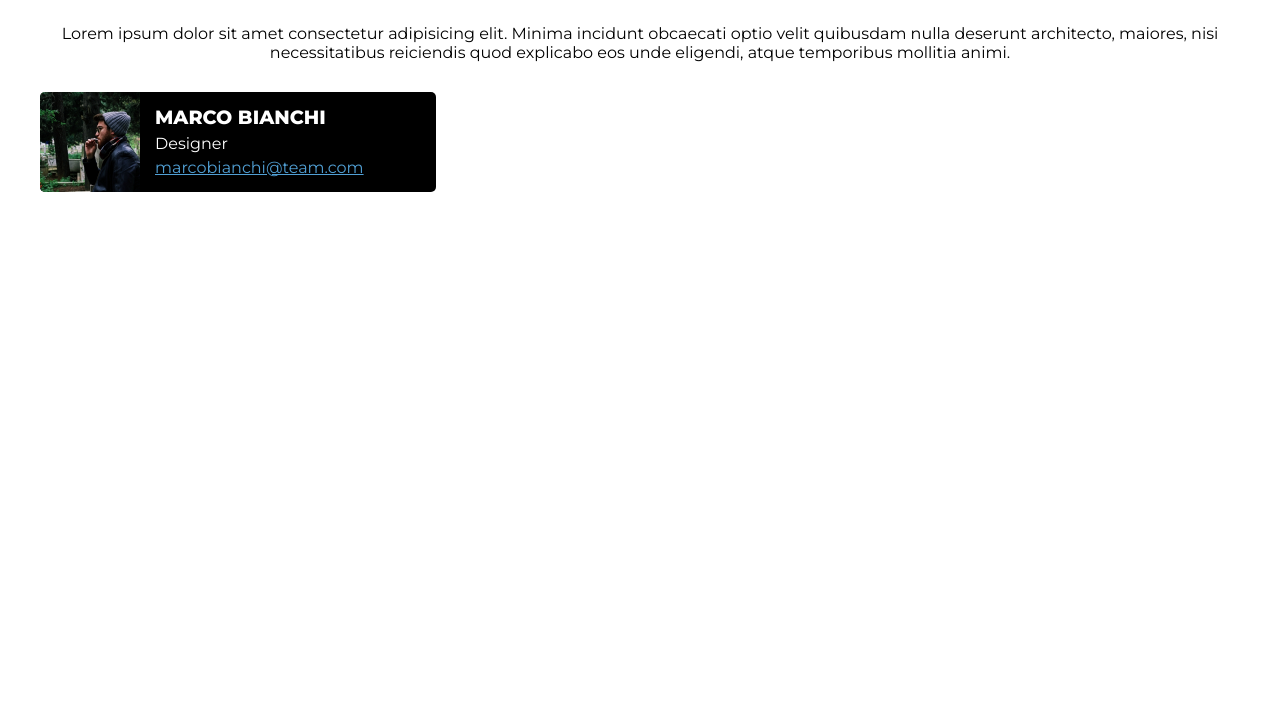
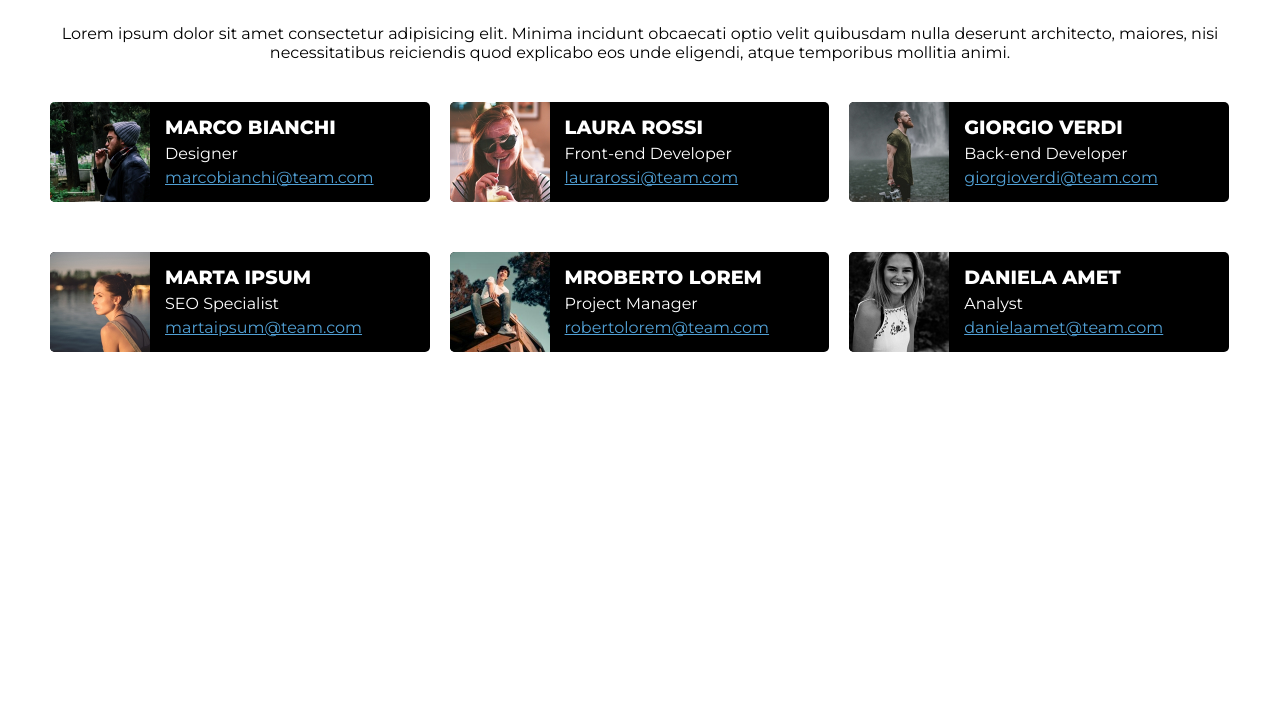
Before and after one commit to Garox7/html-css-float-cards, a plain HTML site: page index.html in a window 1280 px wide. Shown: the part 94-800 px from the top of the page. Drawn offline with Linux system fonts and the light colour scheme.

Commit message:
layout completed

```diff
--- a/css/style.css
+++ b/css/style.css
@@ -16,19 +16,32 @@ main {
 .title {
     font-size: 3em;
     text-align: center;
+    color: rgb(255, 0, 111);
     margin: 20px 0 40px;
 }
 
 .subtitle {
     text-align: center;
-    margin-bottom: 30px;
+    margin-bottom: 40px;
+}
+
+.row {
+    margin-bottom: 50px;
+}
+
+.row::after {
+    content: "";
+    display: table;
+    clear: both;
 }
 
 .card {
     background-color: black;
     color: white;
-    width: 33%;
+    width: calc(33.3% - 20px);
     border-radius: 5px;
+    float: left;
+    margin: 0 10px;
 }
 
 .card::after {
--- a/index.html
+++ b/index.html
@@ -25,10 +25,46 @@
                 </div>
             </div>
             <div class="card">
-
+                <img src="img/female1.png" alt="">
+                <div class="card-info">
+                    <h2>LAURA ROSSI</h2>
+                    <p>Front-end Developer</p>
+                    <a href="#">laurarossi@team.com</a>
+                </div>
             </div>
             <div class="card">
-
+                <img src="img/male2.png" alt="">
+                <div class="card-info">
+                    <h2>GIORGIO VERDI</h2>
+                    <p>Back-end Developer</p>
+                    <a href="#">giorgioverdi@team.com</a>
+                </div>
+            </div>
+        </section>
+        <section class="row">
+            <div class="card">
+                <img src="img/female2.png" alt="">
+                <div class="card-info">
+                    <h2>MARTA IPSUM</h2>
+                    <p>SEO Specialist</p>
+                    <a href="#">martaipsum@team.com</a>
+                </div>
+            </div>
+            <div class="card">
+                <img src="img/male3.png" alt="">
+                <div class="card-info">
+                    <h2>MROBERTO LOREM</h2>
+                    <p>Project Manager</p>
+                    <a href="#">robertolorem@team.com</a>
+                </div>
+            </div>
+            <div class="card">
+                <img src="img/female3.png" alt="">
+                <div class="card-info">
+                    <h2>DANIELA AMET</h2>
+                    <p>Analyst</p>
+                    <a href="#">danielaamet@team.com</a>
+                </div>
             </div>
         </section>
     </main>
```
